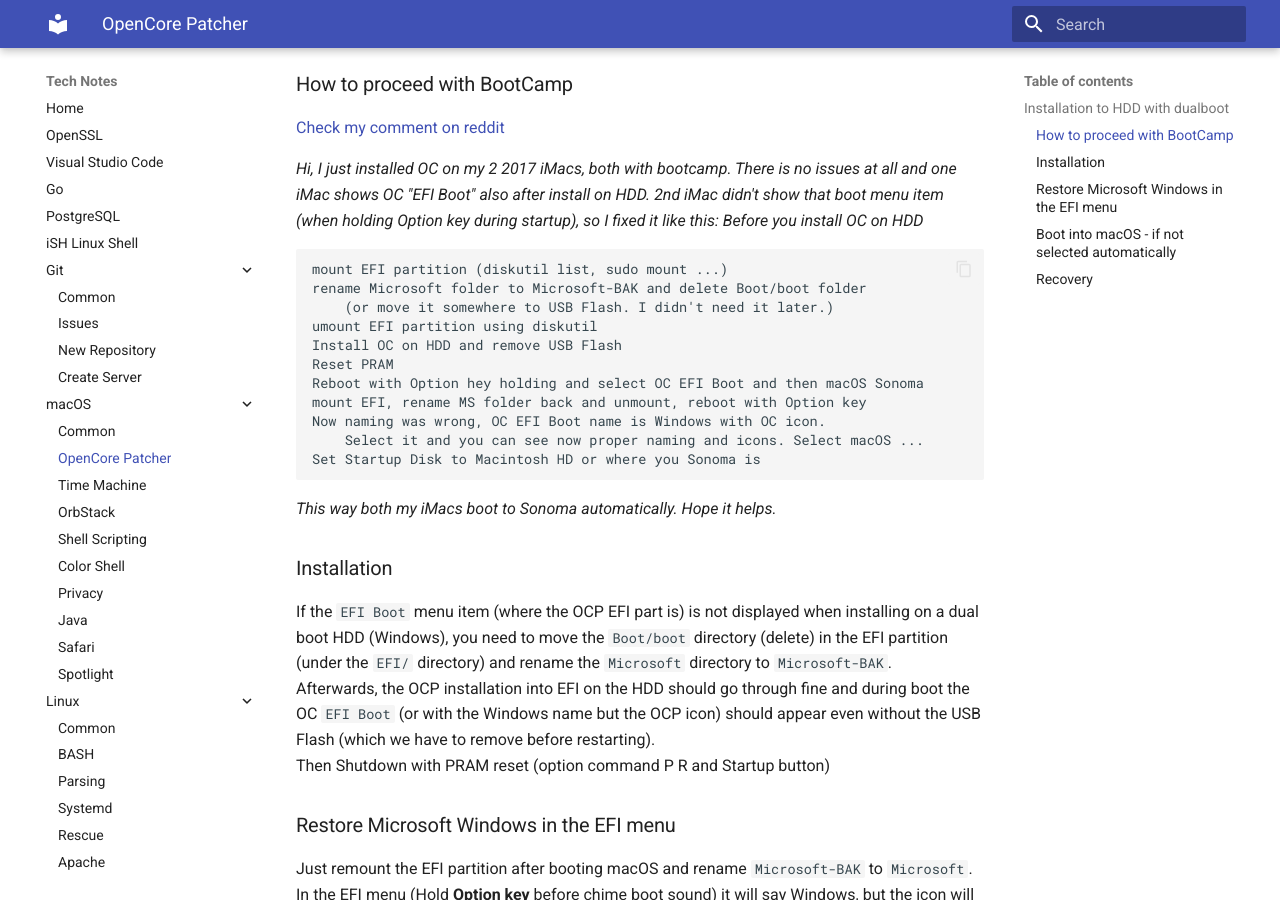
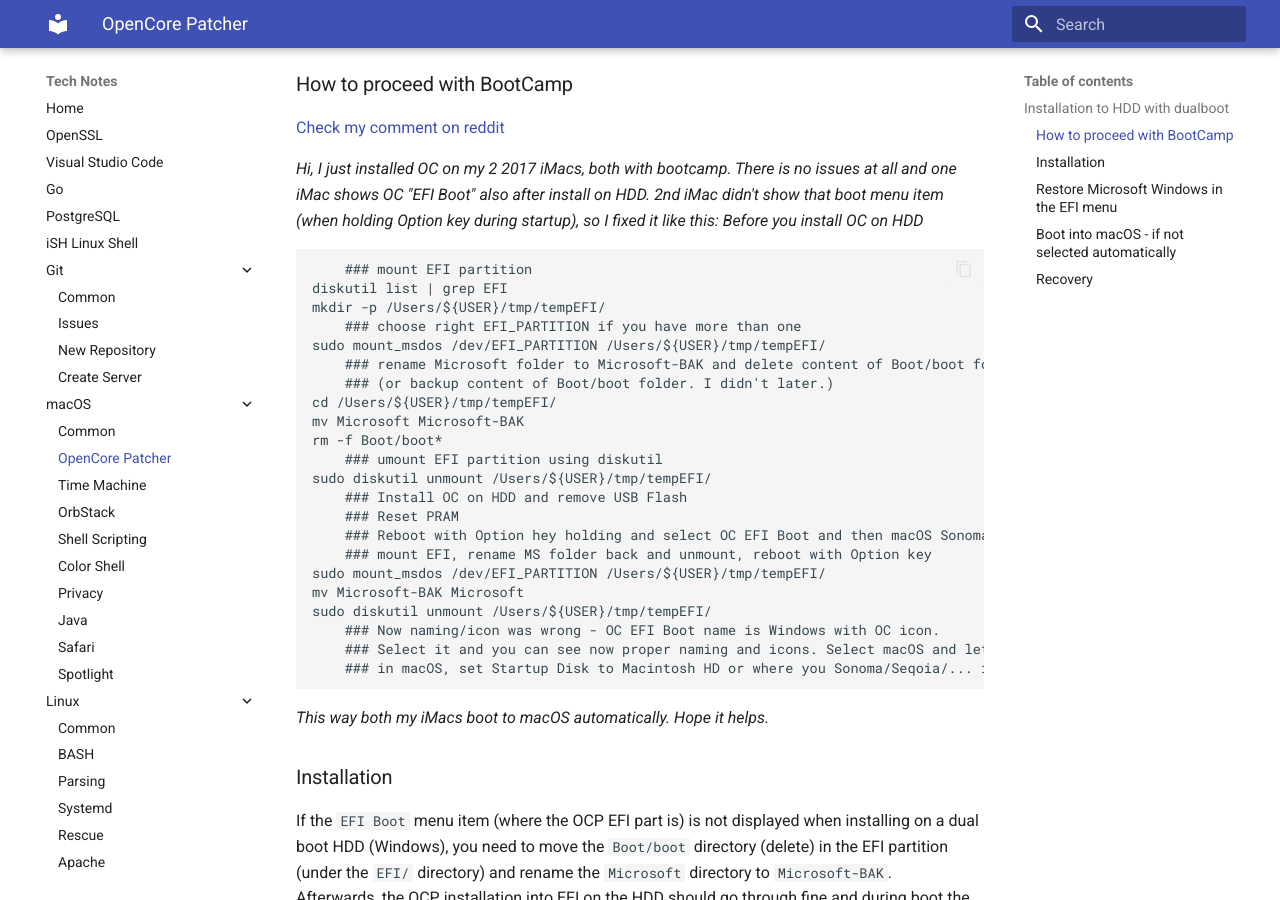
Before and after one commit to jorycz/technotes, an MkDocs documentation site: the page built from docs/macOS/macOS-OpenCorePatcher.md, in a window 1280 px wide and 900 px high, scrolled down 261 px. Built offline with MkDocs 1.6.1 and Material for MkDocs 9.7.7, drawn with Linux system fonts in a browser that asks for light colours.

Commit message:
macOS OpenCore Patcher dualboot fix.

```diff
--- a/docs/macOS/macOS-OpenCorePatcher.md
+++ b/docs/macOS/macOS-OpenCorePatcher.md
@@ -11,19 +11,30 @@
 
 *Hi, I just installed OC on my 2 2017 iMacs, both with bootcamp. There is no issues at all and one iMac shows OC "EFI Boot" also after install on HDD. 2nd iMac didn't show that boot menu item (when holding Option key during startup), so I fixed it like this: Before you install OC on HDD*
 
-    mount EFI partition (diskutil list, sudo mount ...)
-    rename Microsoft folder to Microsoft-BAK and delete Boot/boot folder
-        (or move it somewhere to USB Flash. I didn't need it later.)
-    umount EFI partition using diskutil
-    Install OC on HDD and remove USB Flash
-    Reset PRAM
-    Reboot with Option hey holding and select OC EFI Boot and then macOS Sonoma
-    mount EFI, rename MS folder back and unmount, reboot with Option key
-    Now naming was wrong, OC EFI Boot name is Windows with OC icon.
-        Select it and you can see now proper naming and icons. Select macOS ...
-    Set Startup Disk to Macintosh HD or where you Sonoma is
+        ### mount EFI partition
+    diskutil list | grep EFI
+    mkdir -p /Users/${USER}/tmp/tempEFI/
+        ### choose right EFI_PARTITION if you have more than one
+    sudo mount_msdos /dev/EFI_PARTITION /Users/${USER}/tmp/tempEFI/
+        ### rename Microsoft folder to Microsoft-BAK and delete content of Boot/boot folder
+        ### (or backup content of Boot/boot folder. I didn't later.)
+    cd /Users/${USER}/tmp/tempEFI/
+    mv Microsoft Microsoft-BAK
+    rm -f Boot/boot*
+        ### umount EFI partition using diskutil
+    sudo diskutil unmount /Users/${USER}/tmp/tempEFI/
+        ### Install OC on HDD and remove USB Flash
+        ### Reset PRAM
+        ### Reboot with Option hey holding and select OC EFI Boot and then macOS Sonoma
+        ### mount EFI, rename MS folder back and unmount, reboot with Option key
+    sudo mount_msdos /dev/EFI_PARTITION /Users/${USER}/tmp/tempEFI/
+    mv Microsoft-BAK Microsoft
+    sudo diskutil unmount /Users/${USER}/tmp/tempEFI/
+        ### Now naming/icon was wrong - OC EFI Boot name is Windows with OC icon.
+        ### Select it and you can see now proper naming and icons. Select macOS and let it boot ...
+        ### in macOS, set Startup Disk to Macintosh HD or where you Sonoma/Seqoia/... is.
 
-*This way both my iMacs boot to Sonoma automatically. Hope it helps.*
+*This way both my iMacs boot to macOS automatically. Hope it helps.*
 
 ### Installation
 
```
